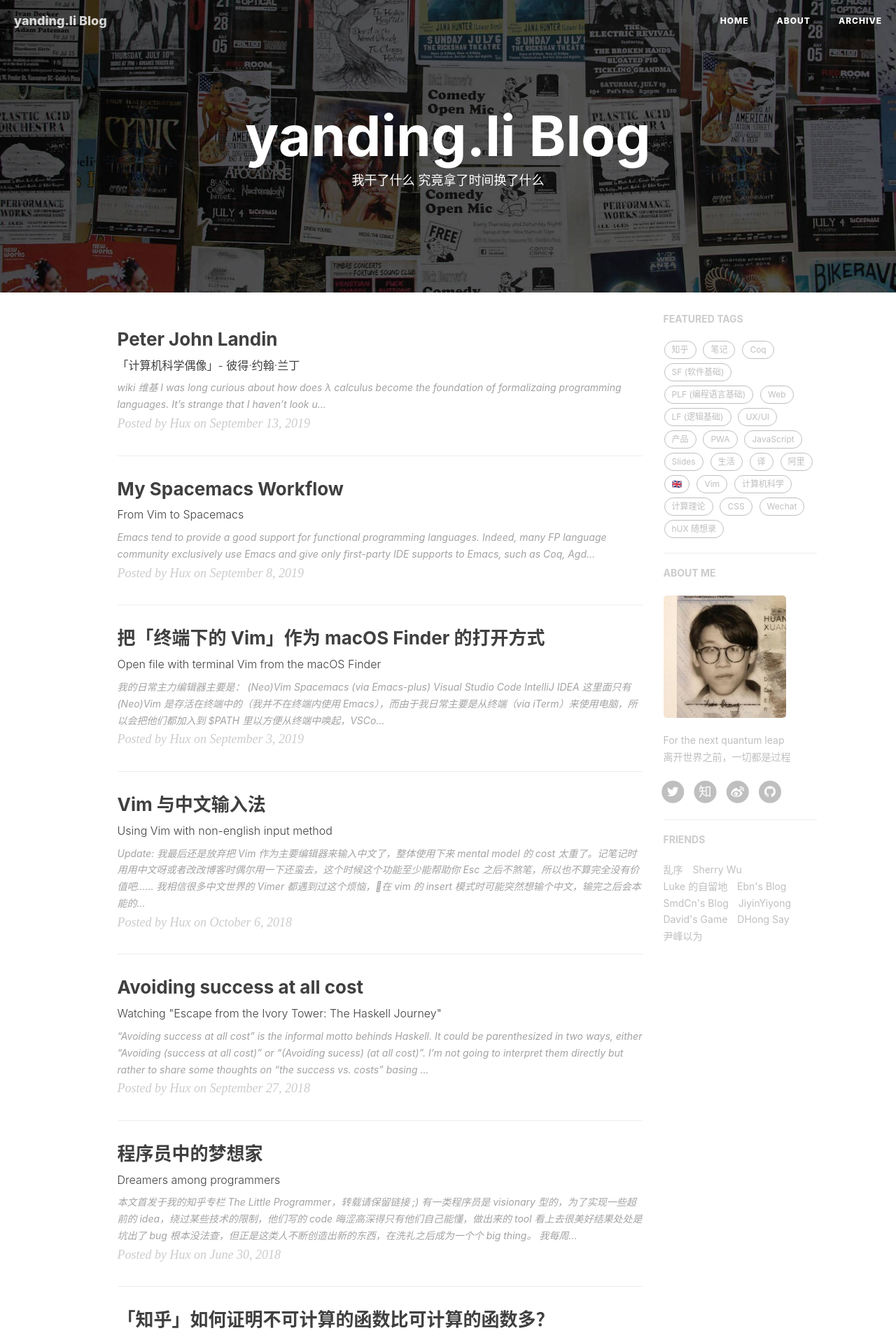
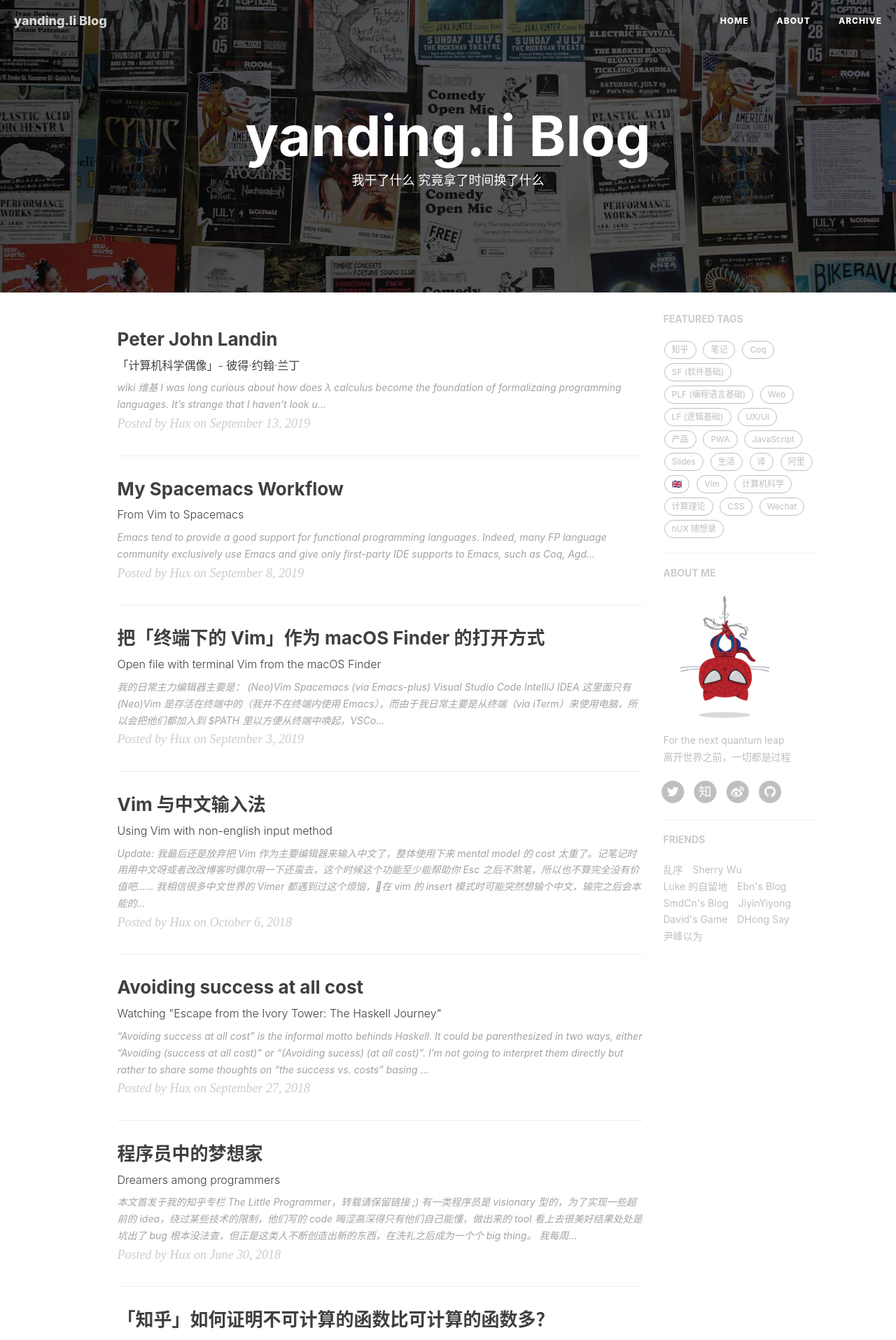
Before and after one commit to lyyyd/OrangeManDavid.github.io, a Jekyll site: the page built from index.html, in a window 1280 px wide. Shown: the top 1915 px of the page at 70% size. Built offline with Jekyll 4.4.1, drawn with Linux system fonts in a browser that asks for light colours; nearby versions of some CDN libraries; the list of posts is cut into pages by our own code; comment, search, counter and statistics services are not loaded.

Commit message:
Modify the configuration file

```diff
--- a/_config.yml
+++ b/_config.yml
@@ -79,7 +79,7 @@ ga_domain: huangxuan.me
 # Sidebar settings
 sidebar: true                           # whether or not using Sidebar.
 sidebar-about-description: "For the next quantum leap<br>离开世界之前，一切都是过程"
-sidebar-avatar: /img/avatar-hux-ny.jpg      # use absolute URL, seeing it's used in both `/` and `/about/`
+sidebar-avatar: /img/avatar-yanding-li.jpg     # use absolute URL, seeing it's used in both `/` and `/about/`
 
 
 
```
Also changed, not shown: img/avatar-yanding-li.jpg (added).
